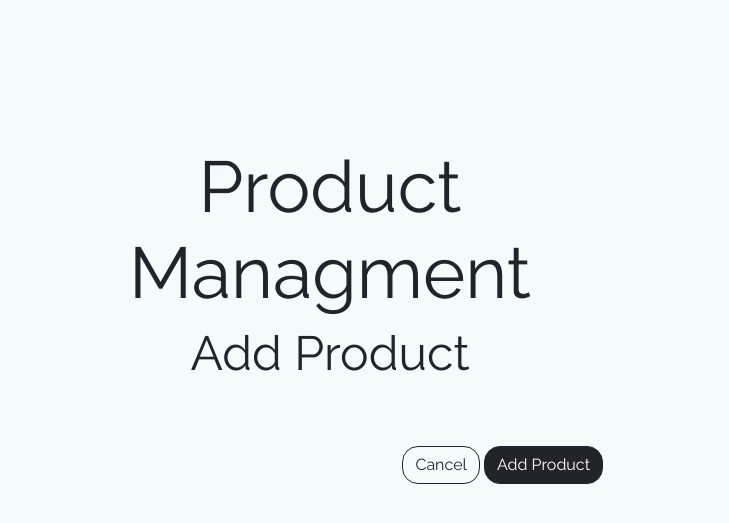
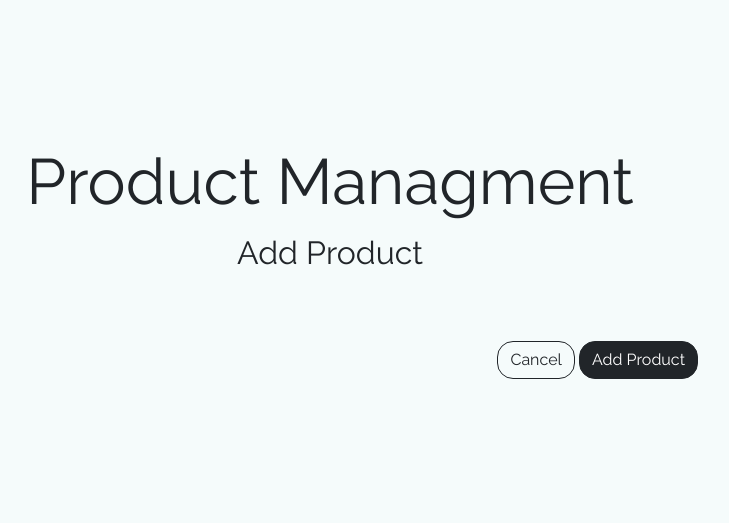
Before and after one commit to KlaudiaMatysiak/plushies, a Django app: template products/templates/products/add_product.html in a window 1280 px wide. Shown: the part 121-644 px from the top of the page, without its empty margins (310-1039 px from the left). Run offline with Django 3.2, Linux system fonts and the light colour scheme; the template is opened without the code that fills it, so the values that code supplies are empty; some libraries are stand-ins or nearby versions.

Commit message:
Change layout on the add product page

```diff
--- a/products/templates/products/add_product.html
+++ b/products/templates/products/add_product.html
@@ -5,13 +5,13 @@
 <!-- Page title -->
 <div class="container">
     <div class="row justify-content-center">
-        <div class="col-12 col-md-6 text-center mt-5 mb-5">
-            <h1 class="display-2">Product Managment</h1>
-            <p class="display-5">Add Product</p>
+        <div class="col-12 col-lg-8 text-center mt-5 mb-5">
+            <h1 class="display-3">Product Managment</h1>
+            <p class="fs-2">Add Product</p>
         </div>
     </div>
     <div class="row justify-content-center">
-        <div class="col-12 col-md-6">
+        <div class="col-12 col-lg-8">
             <form method="POST" action="{% url 'add_product' %}" class="form mb-2" enctype="multipart/form-data">
                 {% csrf_token %}
                 {{ form | crispy }}
```
